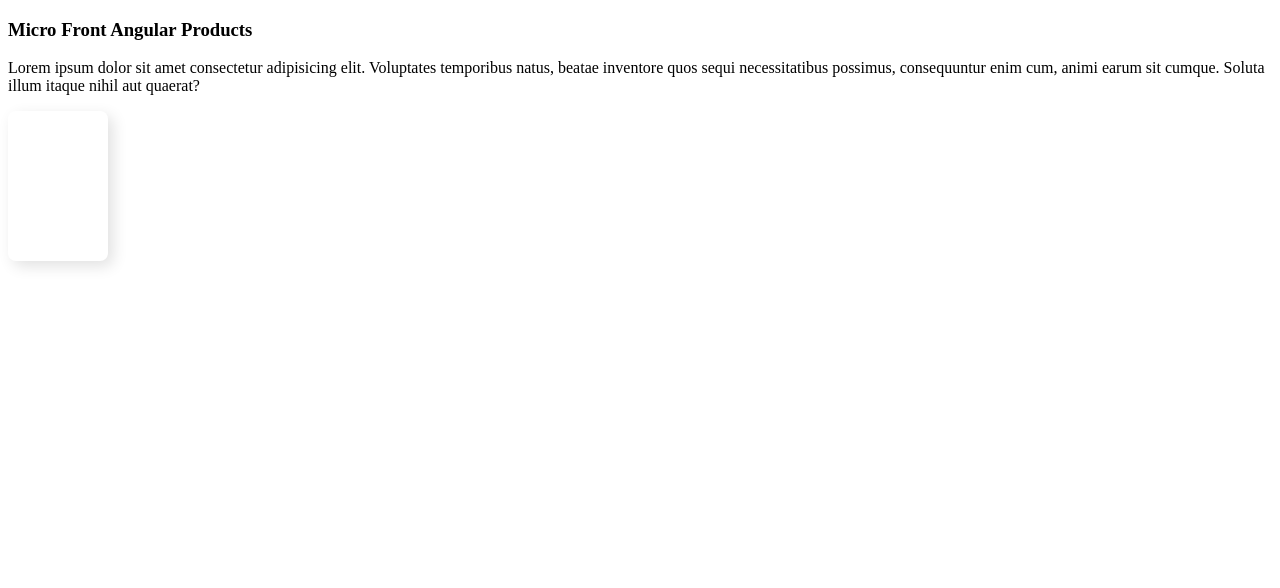
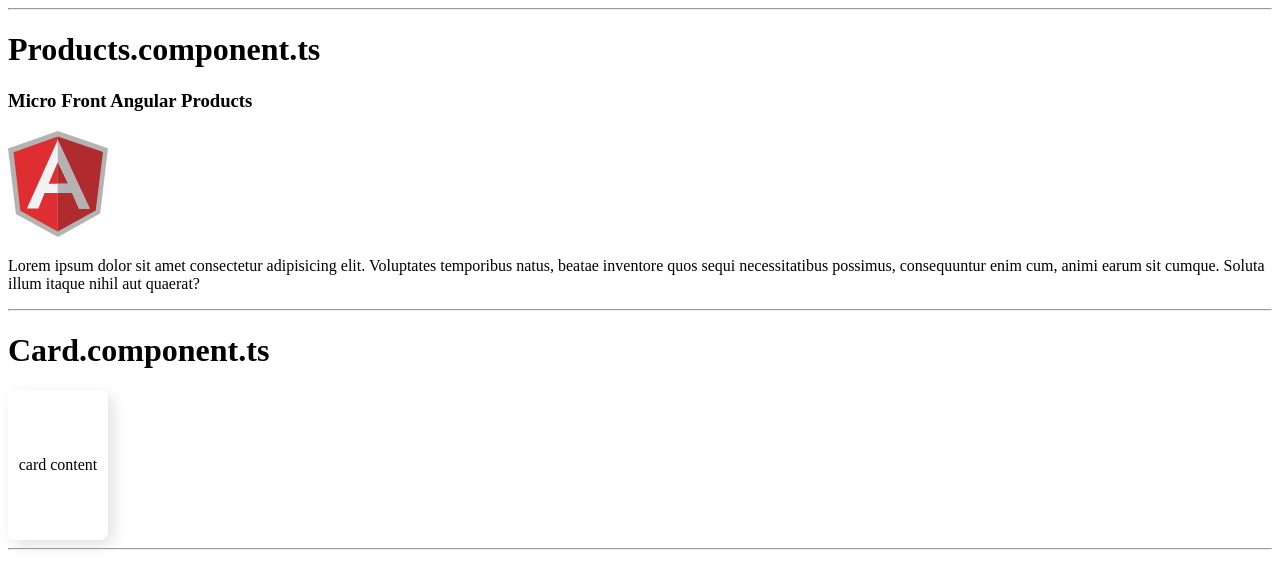
Before and after one commit to sacm1046/mf-server-angular, an Angular app: page / in a window 1280 px wide. Shown: the top 588 px of the page. Built offline with nearby package versions, Linux system fonts and the light colour scheme.

Commit message:
adding asset + title

```diff
--- a/src/app/app.component.html
+++ b/src/app/app.component.html
@@ -1,3 +1,7 @@
+<hr>
+<h1>Products.component.ts</h1>
 <router-outlet></router-outlet>
-
-<app-card></app-card>
+<hr>
+<h1>Card.component.ts</h1>
+<app-card text="card content"></app-card>
+<hr>
--- a/src/app/microfrontends/products/products.component.html
+++ b/src/app/microfrontends/products/products.component.html
@@ -1,4 +1,5 @@
 <h3>Micro Front Angular Products</h3>
+<img class="products__image" src="../../../assets/images/angular.svg" alt="Logo">
 <p>
   Lorem ipsum dolor sit amet consectetur adipisicing elit. Voluptates temporibus natus, beatae inventore quos sequi
   necessitatibus possimus, consequuntur enim cum, animi earum sit cumque. Soluta illum itaque nihil aut quaerat?
--- a/src/app/microfrontends/products/products.component.scss
+++ b/src/app/microfrontends/products/products.component.scss
@@ -0,0 +1,5 @@
+.products {
+  &__image {
+    width: 100px;
+  }
+}
--- a/src/index.html
+++ b/src/index.html
@@ -2,7 +2,7 @@
 <html lang="en">
 <head>
   <meta charset="utf-8">
-  <title>Remote</title>
+  <title>Remote Angular</title>
   <base href="/">
   <meta name="viewport" content="width=device-width, initial-scale=1">
   <link rel="icon" type="image/x-icon" href="favicon.ico">
```
Also changed, not shown: src/assets/images/angular.svg (added).
